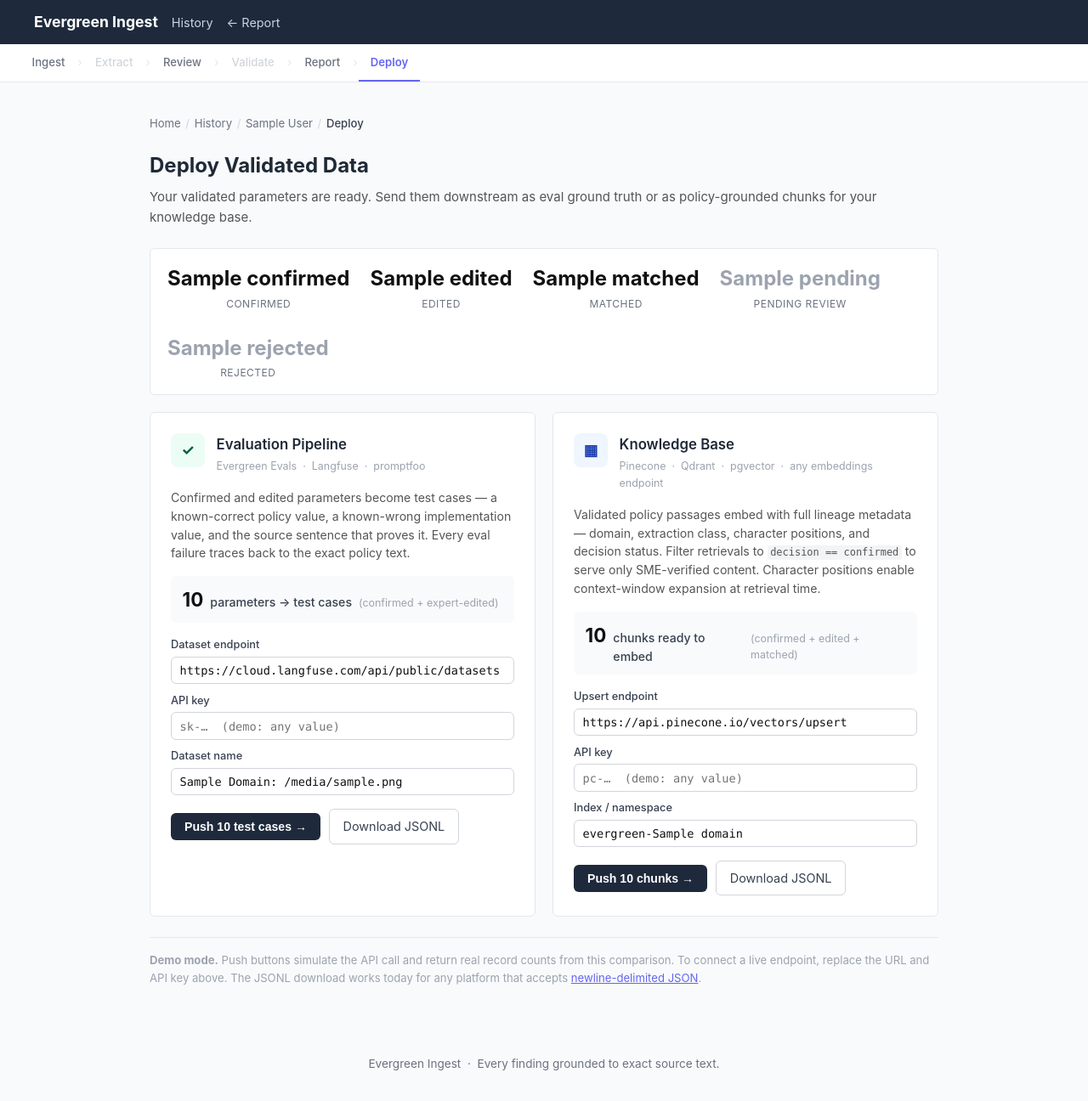
After one commit to akschneider1/Evergreen-Ingest-v2, a FastAPI app: template Evergreen-Ingest/templates/deploy.html in a window 1280 px wide. The commit adds this page. Shown: the whole page at 85% size. Run offline with FastAPI, Linux system fonts and the light colour scheme; the template is opened without the code that fills it: most values are stand-ins (such as "Sample title", 1, 10 or a date in 2020).

Commit message:
Add Deploy page as 6th chapter in the workflow
New page at /compare/{id}/deploy:
- Summary strip: confirmed / edited / matched / pending / rejected counts
- Evaluation Pipeline card: push confirmed+edited params as test cases
  (Langfuse dataset / Evergreen Evals / promptfoo), pre-filled with
  Langfuse endpoint, dataset name derived from domain + filename
- Knowledge Base card: push confirmed+edited+matched chunks for embedding
  (Pinecone / Qdrant / pgvector), pre-filled with Pinecone endpoint,
  index name derived from domain
- Both cards: endpoint URL + API key + name/index fields; push button
  calls placeholder backend endpoint and shows real record counts;
  download JSONL button works immediately
- Demo mode note explaining placeholder behaviour

New routes:
- GET  /compare/{id}/deploy
- POST /compare/{id}/push/evals        → returns {records_pushed, mode}
- POST /compare/{id}/push/vectorstore  → returns {chunks_indexed, mode}

Report page: added "Deploy →" primary button + Deploy step in chapter nav
All templates: Deploy added as 6th step in chapter nav (future on earlier steps)

Co-Authored-By: Claude Sonnet 4.6 <noreply@anthropic.com>

```diff
--- a/Evergreen-Ingest/app.py
+++ b/Evergreen-Ingest/app.py
@@ -647,6 +647,93 @@ async def report_csv(comparison_id: str):
     )
 
 
+@app.get("/compare/{comparison_id}/deploy", response_class=HTMLResponse)
+async def deploy(request: Request, comparison_id: str):
+    meta = _read_meta(comparison_id)
+    comparison = compare_module.load_comparison(comparison_id, OUTPUT_DIR)
+    state = validate_module.load_state(comparison_id, OUTPUT_DIR)
+
+    counts = {"confirmed": 0, "edited": 0, "rejected": 0, "matched": 0, "pending": 0}
+    for p in comparison["params"]:
+        dec = validate_module.get_decision(state, p["index"])
+        if p["status"] == "matched":
+            counts["matched"] += 1
+        elif dec:
+            counts[dec["decision"]] = counts.get(dec["decision"], 0) + 1
+        else:
+            counts["pending"] += 1
+
+    return templates.TemplateResponse(
+        "deploy.html",
+        {
+            "request": request,
+            "meta": meta,
+            "comparison": comparison,
+            "counts": counts,
+        },
+    )
+
+
+@app.post("/compare/{comparison_id}/push/evals")
+async def push_evals(
+    comparison_id: str,
+    endpoint_url: str = Form(""),
+    api_key: str = Form(""),
+):
+    """
+    Placeholder push to an eval platform (Langfuse dataset / Evergreen Evals / promptfoo).
+    Returns real record counts from this comparison. In production: POST to the
+    configured endpoint with the canonical JSONL records as the request body.
+    """
+    _read_meta(comparison_id)
+    comparison = compare_module.load_comparison(comparison_id, OUTPUT_DIR)
+    state = validate_module.load_state(comparison_id, OUTPUT_DIR)
+
+    records = [
+        p for p in comparison["params"]
+        if (lambda d: d and d["decision"] in ("confirmed", "edited"))(
+            validate_module.get_decision(state, p["index"])
+        )
+    ]
+    return JSONResponse({
+        "status": "ok",
+        "mode": "demo",
+        "records_pushed": len(records),
+        "endpoint": endpoint_url or "(not set)",
+        "note": "Demo mode — configure a live endpoint to push to your eval platform.",
+    })
+
+
+@app.post("/compare/{comparison_id}/push/vectorstore")
+async def push_vectorstore(
+    comparison_id: str,
+    endpoint_url: str = Form(""),
+    api_key: str = Form(""),
+):
+    """
+    Placeholder push to a vector store (Pinecone, Qdrant, pgvector, …).
+    Returns real record counts from this comparison. In production: embed
+    policy_text and upsert each record with its full metadata payload.
+    """
+    _read_meta(comparison_id)
+    comparison = compare_module.load_comparison(comparison_id, OUTPUT_DIR)
+    state = validate_module.load_state(comparison_id, OUTPUT_DIR)
+
+    chunks = [
+        p for p in comparison["params"]
+        if p["status"] == "matched" or (
+            lambda d: d and d["decision"] in ("confirmed", "edited")
+        )(validate_module.get_decision(state, p["index"]))
+    ]
+    return JSONResponse({
+        "status": "ok",
+        "mode": "demo",
+        "chunks_indexed": len(chunks),
+        "endpoint": endpoint_url or "(not set)",
+        "note": "Demo mode — configure a live endpoint to upsert to your vector store.",
+    })
+
+
 @app.get("/compare/{comparison_id}/report.jsonl")
 async def report_jsonl(comparison_id: str):
     """
--- a/Evergreen-Ingest/static/style.css
+++ b/Evergreen-Ingest/static/style.css
@@ -1640,6 +1640,83 @@ a.chapter-step.chapter-done:hover { color: #1f2937; }
 }
 .report-pending-callout a { color: #b45309; font-weight: 600; }
 
+/* ---- Deploy page ---- */
+.deploy-page { max-width: 960px; margin: 0 auto; padding: 1.5rem 1rem 3rem; }
+.deploy-page h1 { font-size: 1.5rem; margin-bottom: 0.4rem; }
+.deploy-intro { color: #555; margin-bottom: 1.5rem; }
+
+.deploy-summary-strip {
+  display: flex; gap: 1.5rem; flex-wrap: wrap;
+  background: white; border: 1px solid #e5e7eb; border-radius: var(--radius);
+  padding: 1rem 1.25rem; margin-bottom: 1.25rem; align-items: center;
+}
+.dss-item { text-align: center; }
+.dss-item .dss-num { display: block; font-size: 1.5rem; font-weight: 700; color: #111; }
+.dss-item .dss-lbl { display: block; font-size: 0.75rem; color: #6b7280; text-transform: uppercase; letter-spacing: 0.04em; }
+.dss-item-muted .dss-num { color: #9ca3af; }
+
+.deploy-pending-notice {
+  background: #fffbeb; border: 1px solid #fcd34d; border-radius: var(--radius);
+  padding: 0.75rem 1rem; margin-bottom: 1.25rem; font-size: 0.9rem; color: #92400e;
+}
+.deploy-pending-notice a { color: #b45309; font-weight: 600; }
+
+.deploy-cards { display: grid; grid-template-columns: 1fr 1fr; gap: 1.25rem; margin-bottom: 1.5rem; }
+@media (max-width: 700px) { .deploy-cards { grid-template-columns: 1fr; } }
+
+.deploy-card {
+  background: white; border: 1px solid #e5e7eb; border-radius: var(--radius);
+  padding: 1.5rem; display: flex; flex-direction: column; gap: 1rem;
+}
+
+.dc-header-row { display: flex; align-items: flex-start; gap: 0.85rem; }
+.dc-icon {
+  width: 2.5rem; height: 2.5rem; border-radius: 8px;
+  display: flex; align-items: center; justify-content: center;
+  font-size: 1.1rem; flex-shrink: 0;
+}
+.dc-icon-evals { background: #ecfdf5; color: #065f46; }
+.dc-icon-vectorstore { background: #eff6ff; color: #1e40af; }
+.dc-title { font-size: 1.05rem; font-weight: 600; margin: 0 0 0.1rem; }
+.dc-platforms { font-size: 0.78rem; color: #9ca3af; margin: 0; }
+
+.dc-desc { font-size: 0.88rem; color: #555; margin: 0; line-height: 1.55; }
+.dc-desc code { background: #f3f4f6; padding: 0.1em 0.3em; border-radius: 3px; font-size: 0.85em; }
+
+.dc-what-strip {
+  background: #f9fafb; border-radius: 6px; padding: 0.6rem 0.85rem;
+  display: flex; align-items: baseline; gap: 0.5rem;
+}
+.dc-what-num { font-size: 1.4rem; font-weight: 700; color: #111; }
+.dc-what-lbl { font-size: 0.88rem; font-weight: 500; color: #374151; }
+.dc-what-detail { font-size: 0.78rem; color: #9ca3af; }
+
+.dc-form { display: flex; flex-direction: column; gap: 0.6rem; }
+.dc-field-row { display: flex; flex-direction: column; gap: 0.2rem; }
+.dc-label { font-size: 0.8rem; font-weight: 500; color: #374151; }
+.dc-input {
+  border: 1px solid #d1d5db; border-radius: 6px; padding: 0.45rem 0.6rem;
+  font-size: 0.85rem; width: 100%; box-sizing: border-box; color: #111;
+  font-family: var(--mono);
+}
+.dc-input:focus { outline: 2px solid #6366f1; border-color: transparent; }
+
+.dc-actions { display: flex; gap: 0.6rem; flex-wrap: wrap; align-items: center; }
+.dc-push-btn { font-size: 0.88rem; padding: 0.5rem 1rem; }
+
+.dc-status {
+  font-size: 0.85rem; padding: 0.65rem 0.85rem; border-radius: 6px;
+  line-height: 1.5;
+}
+.dc-status-success { background: #ecfdf5; color: #065f46; border: 1px solid #a7f3d0; }
+.dc-status-error   { background: #fef2f2; color: #991b1b; border: 1px solid #fca5a5; }
+
+.deploy-demo-note {
+  font-size: 0.82rem; color: #9ca3af; border-top: 1px solid #e5e7eb;
+  padding-top: 1rem; line-height: 1.6;
+}
+.deploy-demo-note a { color: #6366f1; }
+
 /* ---- History page ---- */
 .history-page {
   max-width: var(--max-width);
--- a/Evergreen-Ingest/templates/compare.html
+++ b/Evergreen-Ingest/templates/compare.html
@@ -28,6 +28,8 @@
   <span class="chapter-step chapter-future">Validate</span>
   <span class="chapter-sep">›</span>
   <a href="/compare/{{ comparison.comparison_id }}/report" class="chapter-step chapter-done">Report</a>
+  <span class="chapter-sep">›</span>
+  <a href="/compare/{{ comparison.comparison_id }}/deploy" class="chapter-step chapter-future">Deploy</a>
 </nav>
 
 <main>
--- /dev/null
+++ b/Evergreen-Ingest/templates/deploy.html
@@ -0,0 +1,269 @@
+<!DOCTYPE html>
+<html lang="en">
+<head>
+<meta charset="UTF-8">
+<meta name="viewport" content="width=device-width, initial-scale=1">
+<title>Deploy — {{ meta.display_name or (meta.domain | title) }} — Evergreen Ingest</title>
+<link rel="stylesheet" href="/static/style.css">
+</head>
+<body>
+<header class="no-print">
+  <div class="header-inner">
+    <a href="/" class="logo">Evergreen Ingest</a>
+    <nav class="header-nav">
+      <a href="/comparisons">History</a>
+      <a href="/compare/{{ comparison.comparison_id }}/report">← Report</a>
+    </nav>
+  </div>
+</header>
+
+<nav class="chapter-nav no-print">
+  <a href="/" class="chapter-step chapter-done">Ingest</a>
+  <span class="chapter-sep">›</span>
+  <span class="chapter-step chapter-done">Extract</span>
+  <span class="chapter-sep">›</span>
+  <a href="/compare/{{ comparison.comparison_id }}" class="chapter-step chapter-done">Review</a>
+  <span class="chapter-sep">›</span>
+  <span class="chapter-step chapter-done">Validate</span>
+  <span class="chapter-sep">›</span>
+  <a href="/compare/{{ comparison.comparison_id }}/report" class="chapter-step chapter-done">Report</a>
+  <span class="chapter-sep">›</span>
+  <span class="chapter-step chapter-active">Deploy</span>
+</nav>
+
+<main class="deploy-page">
+  <nav class="breadcrumb no-print">
+    <a href="/">Home</a><span class="bc-sep">/</span>
+    <a href="/comparisons">History</a><span class="bc-sep">/</span>
+    <a href="/compare/{{ comparison.comparison_id }}/report">{{ meta.display_name or (meta.domain | title) }}</a><span class="bc-sep">/</span>
+    <span class="bc-current">Deploy</span>
+  </nav>
+
+  <h1>Deploy Validated Data</h1>
+  <p class="deploy-intro">
+    Your validated parameters are ready. Send them downstream as
+    eval ground truth or as policy-grounded chunks for your knowledge base.
+  </p>
+
+  <!-- Summary strip -->
+  <div class="deploy-summary-strip">
+    <div class="dss-item">
+      <span class="dss-num">{{ counts.confirmed }}</span>
+      <span class="dss-lbl">Confirmed</span>
+    </div>
+    <div class="dss-item">
+      <span class="dss-num">{{ counts.edited }}</span>
+      <span class="dss-lbl">Edited</span>
+    </div>
+    <div class="dss-item">
+      <span class="dss-num">{{ counts.matched }}</span>
+      <span class="dss-lbl">Matched</span>
+    </div>
+    <div class="dss-item dss-item-muted">
+      <span class="dss-num">{{ counts.pending }}</span>
+      <span class="dss-lbl">Pending review</span>
+    </div>
+    <div class="dss-item dss-item-muted">
+      <span class="dss-num">{{ counts.rejected }}</span>
+      <span class="dss-lbl">Rejected</span>
+    </div>
+  </div>
+
+  {% if counts.pending > 0 %}
+  <div class="deploy-pending-notice">
+    {{ counts.pending }} finding{% if counts.pending != 1 %}s{% endif %} still pending review.
+    <a href="/compare/{{ comparison.comparison_id }}">Finish reviewing →</a>
+    You can still deploy with the decisions recorded so far.
+  </div>
+  {% endif %}
+
+  <!-- Two destination cards -->
+  <div class="deploy-cards">
+
+    <!-- Card 1: Eval Pipeline -->
+    <div class="deploy-card" id="card-evals">
+      <div class="dc-header-row">
+        <div class="dc-icon dc-icon-evals">&#x2713;</div>
+        <div>
+          <h2 class="dc-title">Evaluation Pipeline</h2>
+          <p class="dc-platforms">Evergreen Evals &nbsp;·&nbsp; Langfuse &nbsp;·&nbsp; promptfoo</p>
+        </div>
+      </div>
+
+      <p class="dc-desc">
+        Confirmed and edited parameters become test cases — a known-correct policy value,
+        a known-wrong implementation value, and the source sentence that proves it.
+        Every eval failure traces back to the exact policy text.
+      </p>
+
+      <div class="dc-what-strip">
+        <span class="dc-what-num">{{ counts.confirmed + counts.edited }}</span>
+        <span class="dc-what-lbl">parameters → test cases</span>
+        <span class="dc-what-detail">(confirmed + expert-edited)</span>
+      </div>
+
+      <div class="dc-form" id="form-evals">
+        <div class="dc-field-row">
+          <label class="dc-label" for="evals-endpoint">Dataset endpoint</label>
+          <input type="url" id="evals-endpoint" class="dc-input"
+                 value="https://cloud.langfuse.com/api/public/datasets"
+                 placeholder="https://cloud.langfuse.com/api/public/datasets">
+        </div>
+        <div class="dc-field-row">
+          <label class="dc-label" for="evals-key">API key</label>
+          <input type="password" id="evals-key" class="dc-input"
+                 placeholder="sk-…  (demo: any value)">
+        </div>
+        <div class="dc-field-row">
+          <label class="dc-label" for="evals-dataset">Dataset name</label>
+          <input type="text" id="evals-dataset" class="dc-input"
+                 value="{{ meta.domain | title }}: {{ meta.policy_filename }}"
+                 placeholder="e.g. Tax Policy 2026 Q1">
+        </div>
+      </div>
+
+      <div class="dc-actions">
+        <button class="btn-primary dc-push-btn" id="push-evals-btn"
+                onclick="push('evals')">
+          Push {{ counts.confirmed + counts.edited }} test cases →
+        </button>
+        <a href="/compare/{{ comparison.comparison_id }}/report.jsonl"
+           class="btn-secondary">Download JSONL</a>
+      </div>
+
+      <div class="dc-status" id="status-evals" style="display:none;"></div>
+    </div>
+
+    <!-- Card 2: Vector Store / Knowledge Base -->
+    <div class="deploy-card" id="card-vectorstore">
+      <div class="dc-header-row">
+        <div class="dc-icon dc-icon-vectorstore">&#x25A6;</div>
+        <div>
+          <h2 class="dc-title">Knowledge Base</h2>
+          <p class="dc-platforms">Pinecone &nbsp;·&nbsp; Qdrant &nbsp;·&nbsp; pgvector &nbsp;·&nbsp; any embeddings endpoint</p>
+        </div>
+      </div>
+
+      <p class="dc-desc">
+        Validated policy passages embed with full lineage metadata — domain, extraction class,
+        character positions, and decision status. Filter retrievals to
+        <code>decision == confirmed</code> to serve only SME-verified content.
+        Character positions enable context-window expansion at retrieval time.
+      </p>
+
+      <div class="dc-what-strip">
+        <span class="dc-what-num">{{ counts.confirmed + counts.edited + counts.matched }}</span>
+        <span class="dc-what-lbl">chunks ready to embed</span>
+        <span class="dc-what-detail">(confirmed + edited + matched)</span>
+      </div>
+
+      <div class="dc-form" id="form-vectorstore">
+        <div class="dc-field-row">
+          <label class="dc-label" for="vs-endpoint">Upsert endpoint</label>
+          <input type="url" id="vs-endpoint" class="dc-input"
+                 value="https://api.pinecone.io/vectors/upsert"
+                 placeholder="https://api.pinecone.io/vectors/upsert">
+        </div>
+        <div class="dc-field-row">
+          <label class="dc-label" for="vs-key">API key</label>
+          <input type="password" id="vs-key" class="dc-input"
+                 placeholder="pc-…  (demo: any value)">
+        </div>
+        <div class="dc-field-row">
+          <label class="dc-label" for="vs-index">Index / namespace</label>
+          <input type="text" id="vs-index" class="dc-input"
+                 value="evergreen-{{ meta.domain }}"
+                 placeholder="e.g. evergreen-tax">
+        </div>
+      </div>
+
+      <div class="dc-actions">
+        <button class="btn-primary dc-push-btn" id="push-vs-btn"
+                onclick="push('vectorstore')">
+          Push {{ counts.confirmed + counts.edited + counts.matched }} chunks →
+        </button>
+        <a href="/compare/{{ comparison.comparison_id }}/report.jsonl"
+           class="btn-secondary">Download JSONL</a>
+      </div>
+
+      <div class="dc-status" id="status-vectorstore" style="display:none;"></div>
+    </div>
+
+  </div><!-- /.deploy-cards -->
+
+  <p class="deploy-demo-note">
+    <strong>Demo mode.</strong>
+    Push buttons simulate the API call and return real record counts from this comparison.
+    To connect a live endpoint, replace the URL and API key above.
+    The JSONL download works today for any platform that accepts
+    <a href="https://en.wikipedia.org/wiki/JSON_streaming#Newline-delimited_JSON" target="_blank">newline-delimited JSON</a>.
+  </p>
+
+</main>
+
+<footer class="no-print">
+  <p>Evergreen Ingest &nbsp;·&nbsp; Every finding grounded to exact source text.</p>
+</footer>
+
+<script>
+var COMPARISON_ID = '{{ comparison.comparison_id }}';
+
+function push(dest) {
+  var btn = document.getElementById('push-' + (dest === 'vectorstore' ? 'vs' : dest) + '-btn');
+  var statusEl = document.getElementById('status-' + dest);
+
+  btn.disabled = true;
+  btn.textContent = 'Pushing…';
+  statusEl.style.display = 'none';
+
+  // Read config from form fields
+  var endpoint = dest === 'evals'
+    ? document.getElementById('evals-endpoint').value
+    : document.getElementById('vs-endpoint').value;
+  var key = dest === 'evals'
+    ? document.getElementById('evals-key').value
+    : document.getElementById('vs-key').value;
+
+  var formData = new FormData();
+  formData.append('endpoint_url', endpoint);
+  formData.append('api_key', key || 'demo');
+
+  fetch('/compare/' + COMPARISON_ID + '/push/' + dest, {
+    method: 'POST',
+    body: formData
+  })
+  .then(function(r) { return r.json(); })
+  .then(function(data) {
+    btn.disabled = false;
+    if (dest === 'evals') {
+      btn.textContent = 'Push ' + data.records_pushed + ' test cases →';
+      showStatus('evals', 'success',
+        '&#x2713; ' + data.records_pushed + ' test cases pushed to ' + truncate(endpoint, 40) +
+        '<br><small>Dataset: ' + (document.getElementById('evals-dataset').value || 'unnamed') + '</small>');
+    } else {
+      btn.textContent = 'Push ' + data.chunks_indexed + ' chunks →';
+      showStatus('vectorstore', 'success',
+        '&#x2713; ' + data.chunks_indexed + ' chunks indexed to ' + truncate(endpoint, 40) +
+        '<br><small>Index: ' + (document.getElementById('vs-index').value || 'unnamed') + '</small>');
+    }
+  })
+  .catch(function(err) {
+    btn.disabled = false;
+    btn.textContent = btn.textContent.replace('Pushing…', 'Retry →');
+    showStatus(dest, 'error', '&#x2715; Push failed: ' + err.message);
+  });
+}
+
+function showStatus(dest, type, html) {
+  var el = document.getElementById('status-' + dest);
+  el.className = 'dc-status dc-status-' + type;
+  el.innerHTML = html;
+  el.style.display = 'block';
+}
+
+function truncate(s, n) {
+  return s.length > n ? s.slice(0, n) + '…' : s;
+}
+</script>
+</body>
+</html>
--- a/Evergreen-Ingest/templates/detail.html
+++ b/Evergreen-Ingest/templates/detail.html
@@ -29,6 +29,8 @@
   <span class="chapter-step chapter-active">Validate</span>
   <span class="chapter-sep">›</span>
   <a href="/compare/{{ comparison_id }}/report" class="chapter-step chapter-done">Report</a>
+  <span class="chapter-sep">›</span>
+  <a href="/compare/{{ comparison_id }}/deploy" class="chapter-step chapter-future">Deploy</a>
 </nav>
 
 <main class="detail-page">
--- a/Evergreen-Ingest/templates/report.html
+++ b/Evergreen-Ingest/templates/report.html
@@ -27,6 +27,8 @@
   <span class="chapter-step chapter-done">Validate</span>
   <span class="chapter-sep">›</span>
   <span class="chapter-step chapter-active">Report</span>
+  <span class="chapter-sep">›</span>
+  <a href="/compare/{{ comparison.comparison_id }}/deploy" class="chapter-step chapter-future">Deploy</a>
 </nav>
 
 <main class="report-page">
@@ -158,6 +160,9 @@
   {% endif %}
 
   <div class="report-actions no-print">
+    <a href="/compare/{{ comparison.comparison_id }}/deploy" class="btn-primary">
+      Deploy →
+    </a>
     <a href="/compare/{{ comparison.comparison_id }}/report.jsonl" class="btn-secondary">
       Download JSONL <span class="btn-hint">vector store / evals</span>
     </a>
--- a/Evergreen-Ingest/templates/status.html
+++ b/Evergreen-Ingest/templates/status.html
@@ -26,6 +26,8 @@
   <span class="chapter-step chapter-future">Validate</span>
   <span class="chapter-sep">›</span>
   <span class="chapter-step chapter-future">Report</span>
+  <span class="chapter-sep">›</span>
+  <span class="chapter-step chapter-future">Deploy</span>
 </nav>
 
 <main class="status-page">
```
